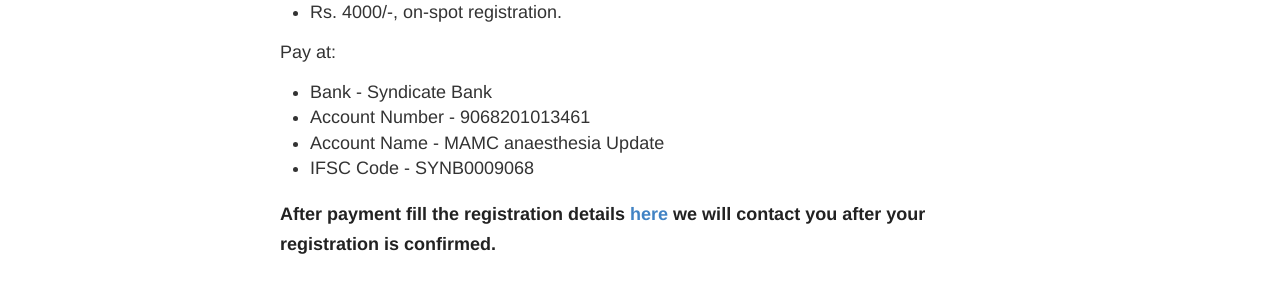
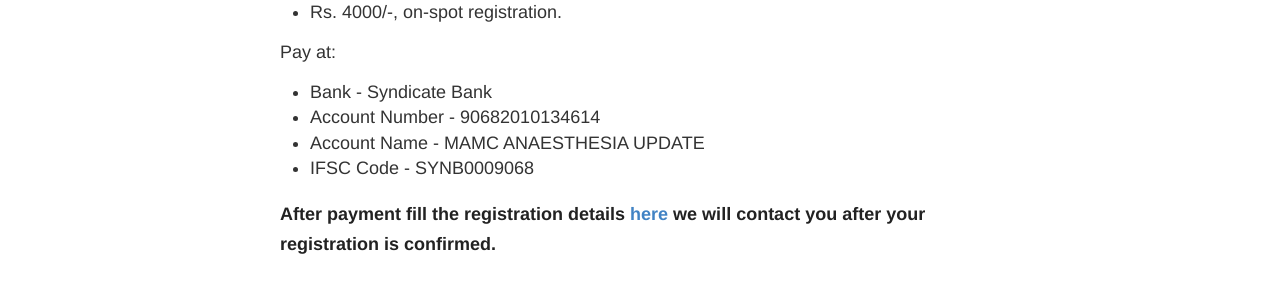
Before and after one commit to manofcomputer/manofcomputer.github.io, a Jekyll site: the page built from registration.md, in a window 1280 px wide. Shown: the part 366-666 px from the top of the page. Built offline with Jekyll 4.4.1, drawn with Linux system fonts in a browser that asks for light colours.

Commit message:
Corrected Registration details

```diff
--- a/registration.md
+++ b/registration.md
@@ -11,8 +11,8 @@ Fee details:
 
 Pay at:
 - Bank           - Syndicate Bank
-- Account Number - 9068201013461
-- Account Name   - MAMC anaesthesia Update
+- Account Number - 90682010134614
+- Account Name   - MAMC ANAESTHESIA UPDATE
 - IFSC Code      - SYNB0009068
 
 ##### After payment fill the registration details [here](https://goo.gl/forms/Zzoy8XcSZJkKDtBm1){:target="_blank"} we will contact you after your registration is confirmed.
```
